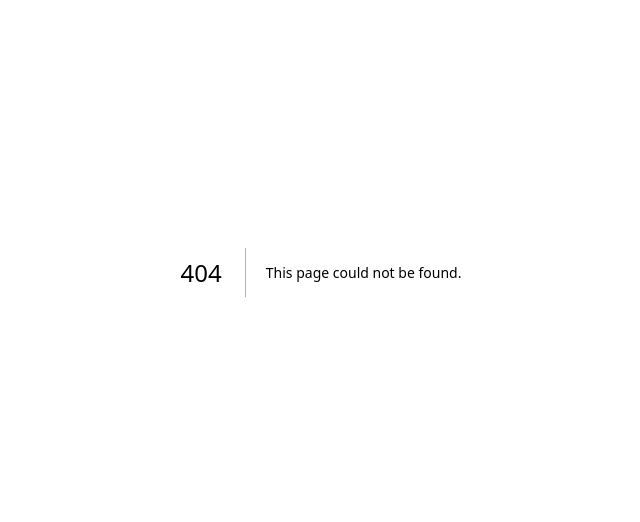
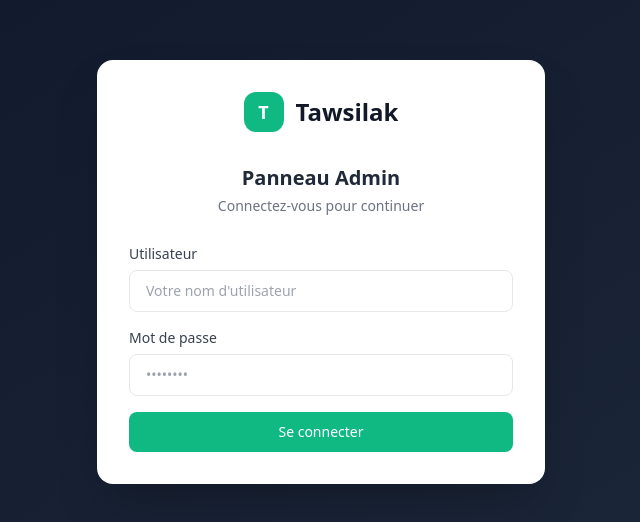
Before and after one commit to redalaalak/lelamoda-ops, a Next.js app: page /admin/login in a window 1280 px wide. Before the commit this address had no page. Shown: the part 128-650 px from the top of the page, without its empty margins (319-959 px from the left). Built offline with nearby package versions, Linux system fonts and the light colour scheme.

Commit message:
feat: auth system - login/logout + middleware protection
- Login page at /admin/login (user: test, pass: test)
- Middleware protects all routes, redirects to /admin/login
- HMAC token stored in httpOnly cookie (7 days)
- Logout button in sidebar
- Renamed brand to Tawsilak

```diff
--- /dev/null
+++ b/app/admin/login/page.tsx
@@ -0,0 +1,94 @@
+'use client'
+
+import { useState } from 'react'
+import { useRouter } from 'next/navigation'
+
+export default function LoginPage() {
+  const [username, setUsername] = useState('')
+  const [password, setPassword] = useState('')
+  const [error, setError] = useState('')
+  const [loading, setLoading] = useState(false)
+  const router = useRouter()
+
+  async function handleSubmit(e: React.FormEvent) {
+    e.preventDefault()
+    setLoading(true)
+    setError('')
+
+    const res = await fetch('/api/auth/login', {
+      method: 'POST',
+      headers: { 'Content-Type': 'application/json' },
+      body: JSON.stringify({ username, password }),
+    })
+
+    if (res.ok) {
+      router.push('/dashboard')
+    } else {
+      setError('Nom d\'utilisateur ou mot de passe incorrect')
+    }
+    setLoading(false)
+  }
+
+  return (
+    <div className="min-h-screen bg-gradient-to-br from-slate-900 to-slate-800 flex items-center justify-center px-4">
+      <div className="bg-white rounded-2xl shadow-2xl w-full max-w-md p-8">
+        {/* Logo */}
+        <div className="flex items-center justify-center gap-3 mb-8">
+          <div className="w-10 h-10 bg-emerald-500 rounded-xl flex items-center justify-center">
+            <span className="text-white font-bold text-lg">T</span>
+          </div>
+          <span className="text-2xl font-bold text-gray-900">Tawsilak</span>
+        </div>
+
+        <h1 className="text-xl font-semibold text-gray-800 text-center mb-1">Panneau Admin</h1>
+        <p className="text-sm text-gray-500 text-center mb-7">Connectez-vous pour continuer</p>
+
+        <form onSubmit={handleSubmit} className="space-y-4">
+          <div>
+            <label className="block text-sm font-medium text-gray-700 mb-1.5">
+              Utilisateur
+            </label>
+            <input
+              type="text"
+              value={username}
+              onChange={e => setUsername(e.target.value)}
+              className="w-full border border-gray-200 rounded-lg px-4 py-2.5 text-sm focus:outline-none focus:ring-2 focus:ring-emerald-500 focus:border-transparent transition"
+              placeholder="Votre nom d'utilisateur"
+              autoComplete="username"
+              required
+            />
+          </div>
+
+          <div>
+            <label className="block text-sm font-medium text-gray-700 mb-1.5">
+              Mot de passe
+            </label>
+            <input
+              type="password"
+              value={password}
+              onChange={e => setPassword(e.target.value)}
+              className="w-full border border-gray-200 rounded-lg px-4 py-2.5 text-sm focus:outline-none focus:ring-2 focus:ring-emerald-500 focus:border-transparent transition"
+              placeholder="••••••••"
+              autoComplete="current-password"
+              required
+            />
+          </div>
+
+          {error && (
+            <div className="bg-red-50 border border-red-100 rounded-lg px-4 py-3">
+              <p className="text-red-600 text-sm">{error}</p>
+            </div>
+          )}
+
+          <button
+            type="submit"
+            disabled={loading}
+            className="w-full bg-emerald-500 hover:bg-emerald-600 disabled:opacity-50 text-white font-medium py-2.5 rounded-lg transition-colors text-sm mt-2"
+          >
+            {loading ? 'Connexion en cours...' : 'Se connecter'}
+          </button>
+        </form>
+      </div>
+    </div>
+  )
+}
--- /dev/null
+++ b/app/api/auth/login/route.ts
@@ -0,0 +1,25 @@
+import { NextResponse } from 'next/server'
+import { generateToken } from '@/lib/auth'
+
+export async function POST(req: Request) {
+  const { username, password } = await req.json()
+
+  const expectedUser = process.env.ADMIN_USERNAME || 'test'
+  const expectedPass = process.env.ADMIN_PASSWORD || 'test'
+
+  if (username !== expectedUser || password !== expectedPass) {
+    return NextResponse.json({ error: 'Identifiants incorrects' }, { status: 401 })
+  }
+
+  const token = generateToken()
+  const res = NextResponse.json({ ok: true })
+  res.cookies.set('admin_token', token, {
+    httpOnly: true,
+    secure: process.env.NODE_ENV === 'production',
+    sameSite: 'lax',
+    maxAge: 60 * 60 * 24 * 7,
+    path: '/',
+  })
+
+  return res
+}
--- /dev/null
+++ b/app/api/auth/logout/route.ts
@@ -0,0 +1,7 @@
+import { NextResponse } from 'next/server'
+
+export async function POST() {
+  const res = NextResponse.json({ ok: true })
+  res.cookies.set('admin_token', '', { maxAge: 0, path: '/' })
+  return res
+}
--- a/app/layout.tsx
+++ b/app/layout.tsx
@@ -2,8 +2,8 @@
 import './globals.css'
 
 export const metadata: Metadata = {
-  title: 'LelaModa OPS',
-  description: 'COD Operations Platform',
+  title: 'Tawsilak Admin',
+  description: 'Panneau de gestion Tawsilak',
 }
 
 export default function RootLayout({ children }: { children: React.ReactNode }) {
--- a/components/layout/Sidebar.tsx
+++ b/components/layout/Sidebar.tsx
@@ -1,7 +1,7 @@
 'use client'
 
 import Link from 'next/link'
-import { usePathname } from 'next/navigation'
+import { usePathname, useRouter } from 'next/navigation'
 
 const nav = [
   {
@@ -62,6 +62,12 @@
 
 export default function Sidebar() {
   const pathname = usePathname()
+  const router = useRouter()
+
+  async function handleLogout() {
+    await fetch('/api/auth/logout', { method: 'POST' })
+    router.push('/admin/login')
+  }
 
   const isActive = (href: string) => {
     if (href === '/dashboard') return pathname === '/dashboard'
@@ -74,9 +80,9 @@
       <div className="px-5 py-4 border-b border-gray-100">
         <div className="flex items-center gap-2">
           <div className="w-7 h-7 bg-emerald-500 rounded-lg flex items-center justify-center">
-            <span className="text-white font-bold text-xs">L</span>
+            <span className="text-white font-bold text-xs">T</span>
           </div>
-          <span className="font-bold text-gray-900 text-sm tracking-wide">LelaModa</span>
+          <span className="font-bold text-gray-900 text-sm tracking-wide">Tawsilak</span>
         </div>
       </div>
 
@@ -123,7 +129,7 @@
       </nav>
 
       {/* Bottom */}
-      <div className="px-3 py-3 border-t border-gray-100">
+      <div className="px-3 py-3 border-t border-gray-100 space-y-0.5">
         <Link
           href="/settings"
           className="flex items-center gap-2.5 px-3 py-2 rounded-lg text-sm text-gray-500 hover:bg-gray-50 hover:text-gray-900 transition-colors"
@@ -134,6 +140,15 @@
           </svg>
           Settings
         </Link>
+        <button
+          onClick={handleLogout}
+          className="w-full flex items-center gap-2.5 px-3 py-2 rounded-lg text-sm text-red-500 hover:bg-red-50 hover:text-red-700 transition-colors"
+        >
+          <svg width="16" height="16" fill="none" viewBox="0 0 24 24" stroke="currentColor" strokeWidth={2}>
+            <path strokeLinecap="round" strokeLinejoin="round" d="M17 16l4-4m0 0l-4-4m4 4H7m6 4v1a3 3 0 01-3 3H6a3 3 0 01-3-3V7a3 3 0 013-3h4a3 3 0 013 3v1" />
+          </svg>
+          Déconnexion
+        </button>
       </div>
     </aside>
   )
--- /dev/null
+++ b/lib/auth.ts
@@ -0,0 +1,12 @@
+import { createHmac } from 'crypto'
+
+const SECRET = process.env.ADMIN_SECRET || 'tawsilak-secret-dev'
+
+export function generateToken(): string {
+  return createHmac('sha256', SECRET).update('admin_v1').digest('hex')
+}
+
+export function verifyToken(token: string): boolean {
+  const expected = generateToken()
+  return token === expected
+}
```
Also changed, not shown: middleware.ts (added, +32 -0 lines).
